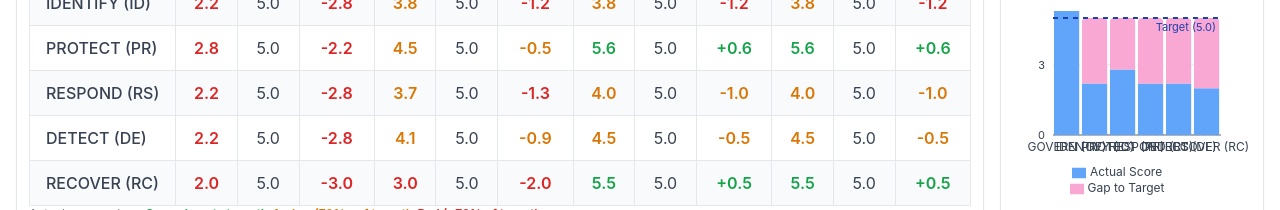
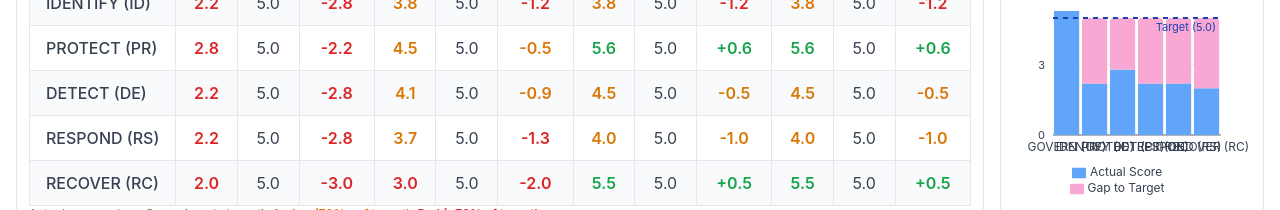
Before and after one commit to CPAtoCybersecurity/csf_profile, a React (Create React App) app: page /dashboard in a window 1280 px wide. Shown: the part 467-677 px from the top of the page. Built offline with nearby package versions, Linux system fonts and the light colour scheme.

Commit message:
Fix CSF function order in Dashboard
Correct the FUNCTION_ORDER to follow NIST CSF 2.0 standard:
Govern → Identify → Protect → Detect → Respond → Recover

Previously had Respond before Detect.

```diff
--- a/src/pages/Dashboard.js
+++ b/src/pages/Dashboard.js
@@ -29,7 +29,7 @@ const formatScore = (value) => {
 };
 
 // Define the order of functions for the pivot table (must match exact data format)
-const FUNCTION_ORDER = ['GOVERN (GV)', 'IDENTIFY (ID)', 'PROTECT (PR)', 'RESPOND (RS)', 'DETECT (DE)', 'RECOVER (RC)'];
+const FUNCTION_ORDER = ['GOVERN (GV)', 'IDENTIFY (ID)', 'PROTECT (PR)', 'DETECT (DE)', 'RESPOND (RS)', 'RECOVER (RC)'];
 
 // Define the order of category IDs for the subcategory table
 const CATEGORY_ORDER = [
```
